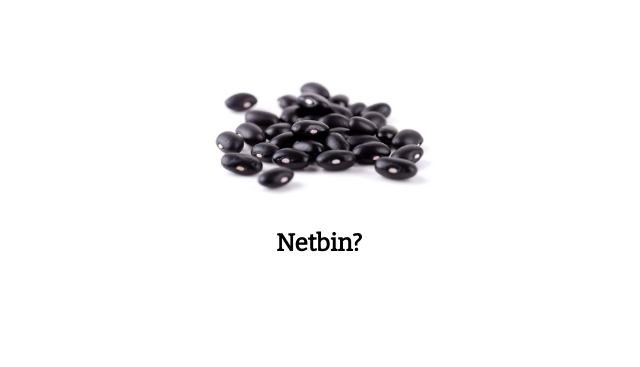
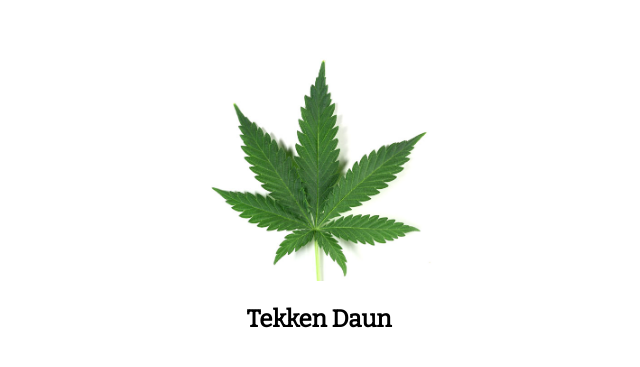
Before and after one commit to chez14/hideung.ga, a plain HTML site: page index.html in a window 1280 px wide. Shown: the part 149-516 px from the top of the page, without its empty margins (321-961 px from the left). Drawn offline with nearby package versions, Linux system fonts and the light colour scheme.

Commit message:
taken down

```diff
--- a/index.html
+++ b/index.html
@@ -23,8 +23,9 @@
 <body>
     <div class="container">
         <div class="hero">
-            <img src="/assets/img/black-beans.jpg" alt="mbek"/>
-        <h2>Netbin?</h2>
+            <!--<img src="/assets/img/black-beans.jpg" alt="mbek"/>-->
+            <img src="/assets/img/leaf.jpg" alt="taken down" />
+            <h2>Tekken Daun</h2>
         </div>
     </div>
 </body>
```
Also changed, not shown: assets/img/leaf.jpg (added).
